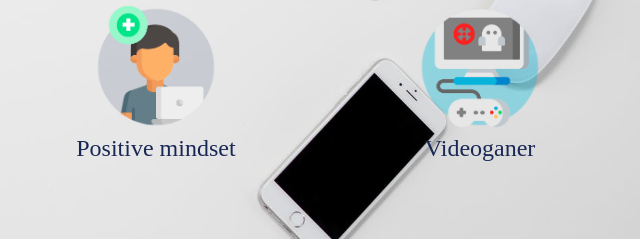
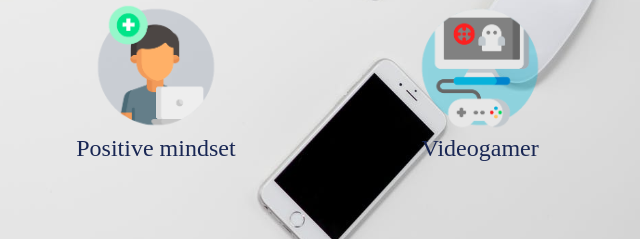
Before and after one commit to Javieredoher/Challenge, a plain HTML site: page docs/index.html in a window 1280 px wide. Shown: the part 1341-1580 px from the top of the page, 640-1280 px from the left. Drawn offline with nearby package versions, Linux system fonts and the light colour scheme; a web font is replaced by a local one.

Commit message:
videogamer

```diff
--- a/docs/index.html
+++ b/docs/index.html
@@ -90,7 +90,7 @@
 
                     <div>
                         <img class="addimg" id="my" src="assets/images/Home/videogamer.png" alt="Videogames">
-                        <p>Videoganer</p>
+                        <p>Videogamer</p>
                     </div>
                 </div>
 
```
